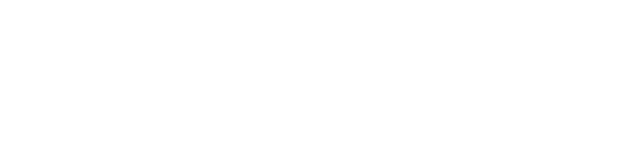
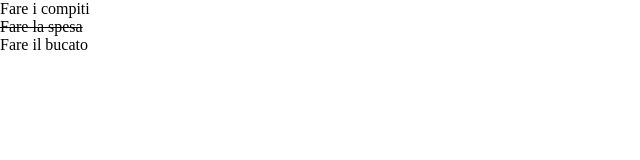
Before and after one commit to Pepesalezucchero/vue-todolist, a plain HTML site: page index.html in a window 1280 px wide. Shown: the whole page, without its empty margins (0-640 px from the left). Drawn offline with nearby package versions, Linux system fonts and the light colour scheme.

Commit message:
add array's objects in a list and set true or false

```diff
--- a/css/style.css
+++ b/css/style.css
@@ -3,3 +3,7 @@
     padding: 0;
     box-sizing: border-box;
 }
+
+.completed {
+    text-decoration: line-through;
+}
--- a/index.html
+++ b/index.html
@@ -9,15 +9,26 @@
     </head>
     <body>
 
+        <!--Vue.js-->
+        <script src='https://unpkg.com/vue@3/dist/vue.global.js'></script>
+
         <div id="app">
+
+            <div class="tasks-container">
+                <ul>
+                    <li class="task" v-for="(task, i) in todos" :key="i">
+                        <span v-if="task.done" class="completed">{{ task.text }}</span>
+                        <span v-else>{{ task.text }}</span>
+                    </li>
+                </ul>
+            </div>
 
         </div>
 
 
-    <!--Vue.js-->
-    <script src='https://unpkg.com/vue@3/dist/vue.global.js'></script>
-    <!--my javascript-->
-    <script src="./js/script.js"></script>
+
+        <!--my javascript-->
+        <script src="js/script.js"></script>
 
     </body>
 </html>
```
